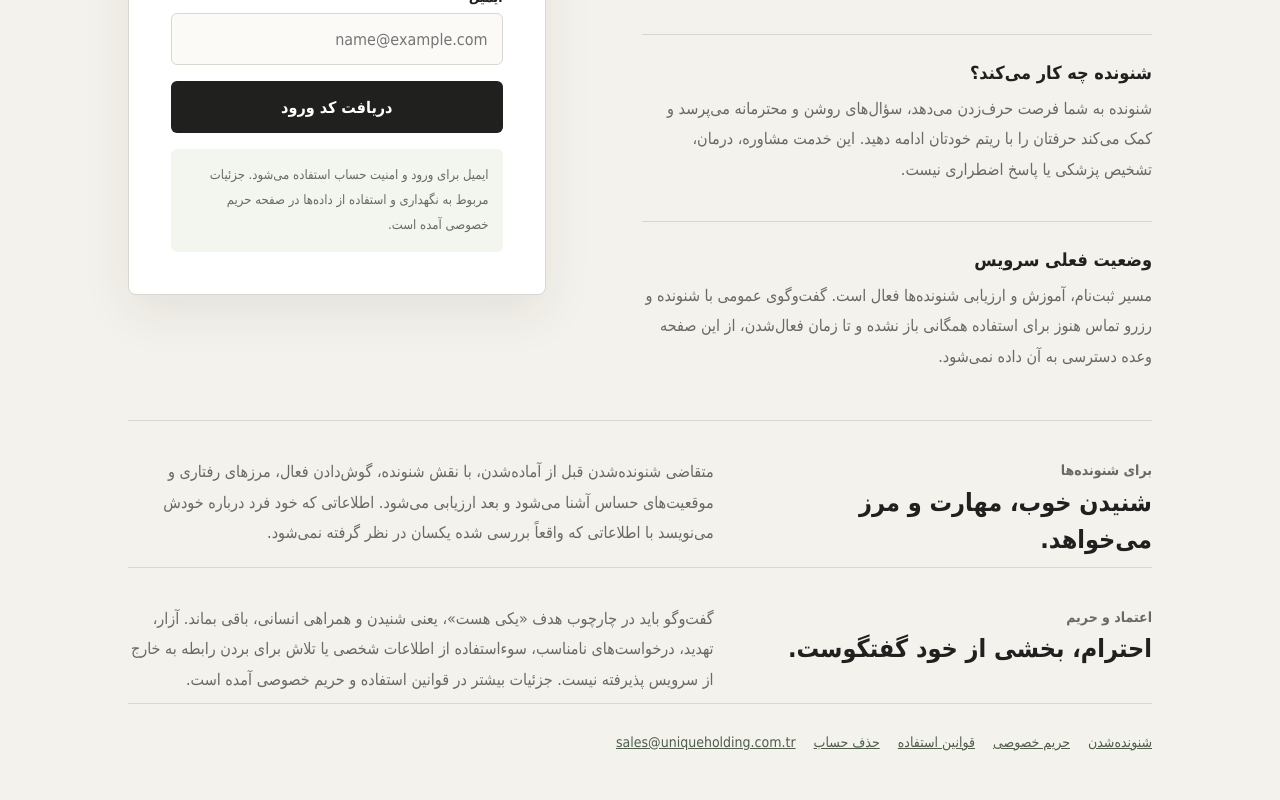
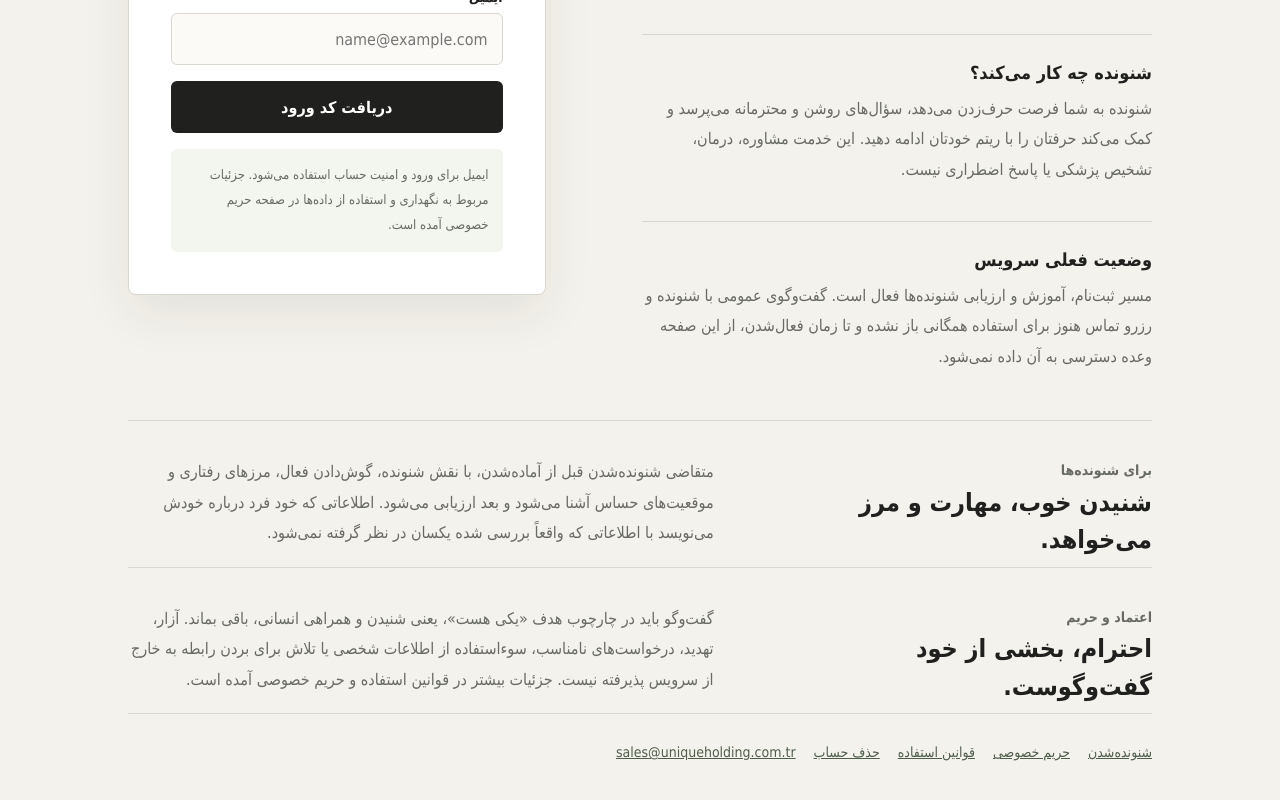
Before and after one commit to morfisam25-tech/YEKI-HAST, a Next.js app in the folder apps/web/: page / in a window 1280 px wide. Shown: the part 401-1201 px from the top of the page. Built offline with nearby package versions, Linux system fonts and the light colour scheme.

Commit message:
content: normalize homepage Persian punctuation

```diff
--- a/apps/web/app/page.tsx
+++ b/apps/web/app/page.tsx
@@ -209,7 +209,7 @@ export default function Page() {
       <section className="listener-note" aria-labelledby="trust-title">
         <div>
           <p className="kicker">اعتماد و حریم</p>
-          <h2 id="trust-title">احترام، بخشی از خود گفتگوست.</h2>
+          <h2 id="trust-title">احترام، بخشی از خود گفت‌وگوست.</h2>
         </div>
         <p>
           گفت‌وگو باید در چارچوب هدف «یکی هست»، یعنی شنیدن و همراهی انسانی، باقی بماند. آزار، تهدید، درخواست‌های نامناسب، سوءاستفاده از اطلاعات شخصی یا تلاش برای بردن رابطه به خارج از سرویس پذیرفته نیست. جزئیات بیشتر در قوانین استفاده و حریم خصوصی آمده است.
```
